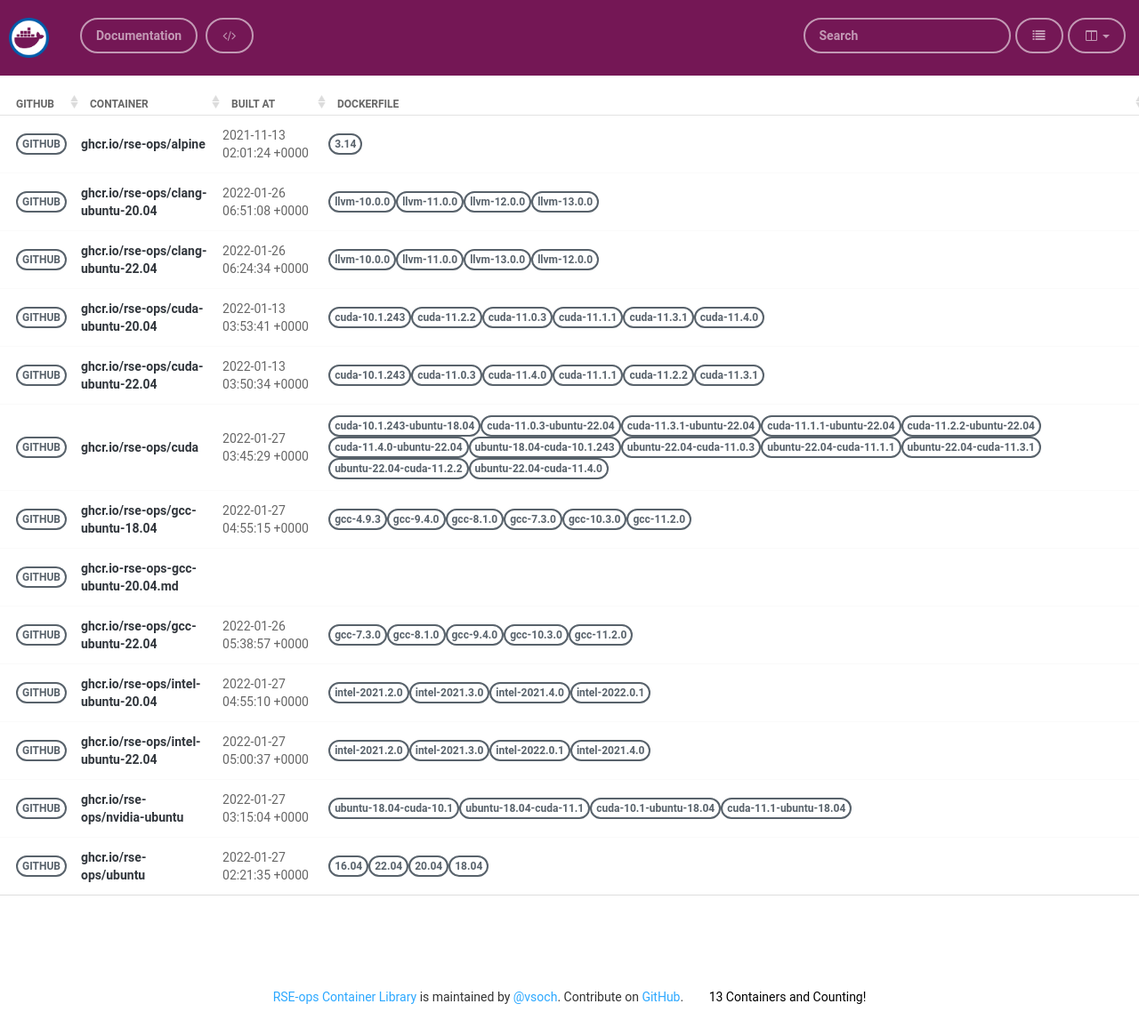
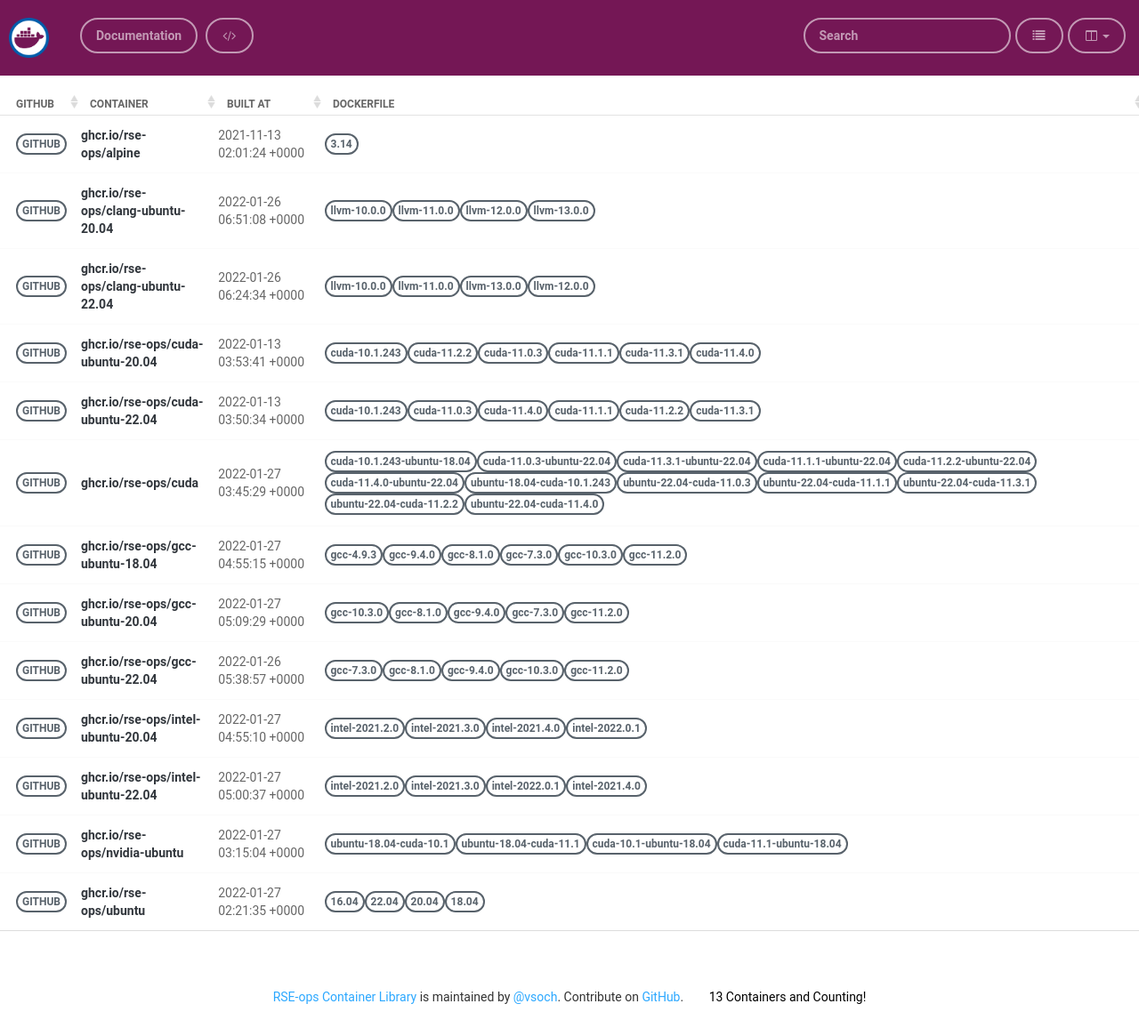
Before and after one commit to rse-ops/docker-images, a Jekyll site: the page built from pages/index.md, in a window 1280 px wide. Shown: the whole page at 89% size. Built offline with Jekyll 4.4.1, drawn with Linux system fonts in a browser that asks for light colours; nearby versions of some CDN libraries.

Commit message:
Automated push to update library 2022-01-27

```diff
--- a/_library/ghcr.io-rse-ops-gcc-ubuntu-20.04.md
+++ b/_library/ghcr.io-rse-ops-gcc-ubuntu-20.04.md
@@ -1,13 +1,25 @@
 ---
 layout: container
 name: ghcr.io/rse-ops/gcc-ubuntu-20.04
-updated_at: 2022-01-27 04:59:48.547818
+updated_at: 2022-01-27 05:09:29.348325
 
 
 container_url: https://github.com/orgs/rse-ops/packages/container/package/gcc-ubuntu-20.04
 versions:
- - tag: crane ls ghcr.io/rse-ops/gcc-ubuntu-20.04: Get https://ghcr.io/v2/: read tcp 169.254.8.1:36876-&gt;140.82.113.34:443: read: connection reset by peer
+ - tag: gcc-10.3.0
    dockerfile: https://github.com/rse-ops/docker-images/blob/main/ubuntu/gcc/Dockerfile
-   manifest: https://crane.ggcr.dev/manifest/ghcr.io/rse-ops/gcc-ubuntu-20.04:crane ls ghcr.io/rse-ops/gcc-ubuntu-20.04: Get https://ghcr.io/v2/: read tcp 169.254.8.1:36876-&gt;140.82.113.34:443: read: connection reset by peer
+   manifest: https://crane.ggcr.dev/manifest/ghcr.io/rse-ops/gcc-ubuntu-20.04:gcc-10.3.0
+ - tag: gcc-8.1.0
+   dockerfile: https://github.com/rse-ops/docker-images/blob/main/ubuntu/gcc/Dockerfile
+   manifest: https://crane.ggcr.dev/manifest/ghcr.io/rse-ops/gcc-ubuntu-20.04:gcc-8.1.0
+ - tag: gcc-9.4.0
+   dockerfile: https://github.com/rse-ops/docker-images/blob/main/ubuntu/gcc/Dockerfile
+   manifest: https://crane.ggcr.dev/manifest/ghcr.io/rse-ops/gcc-ubuntu-20.04:gcc-9.4.0
+ - tag: gcc-7.3.0
+   dockerfile: https://github.com/rse-ops/docker-images/blob/main/ubuntu/gcc/Dockerfile
+   manifest: https://crane.ggcr.dev/manifest/ghcr.io/rse-ops/gcc-ubuntu-20.04:gcc-7.3.0
+ - tag: gcc-11.2.0
+   dockerfile: https://github.com/rse-ops/docker-images/blob/main/ubuntu/gcc/Dockerfile
+   manifest: https://crane.ggcr.dev/manifest/ghcr.io/rse-ops/gcc-ubuntu-20.04:gcc-11.2.0
 
 ---
```
